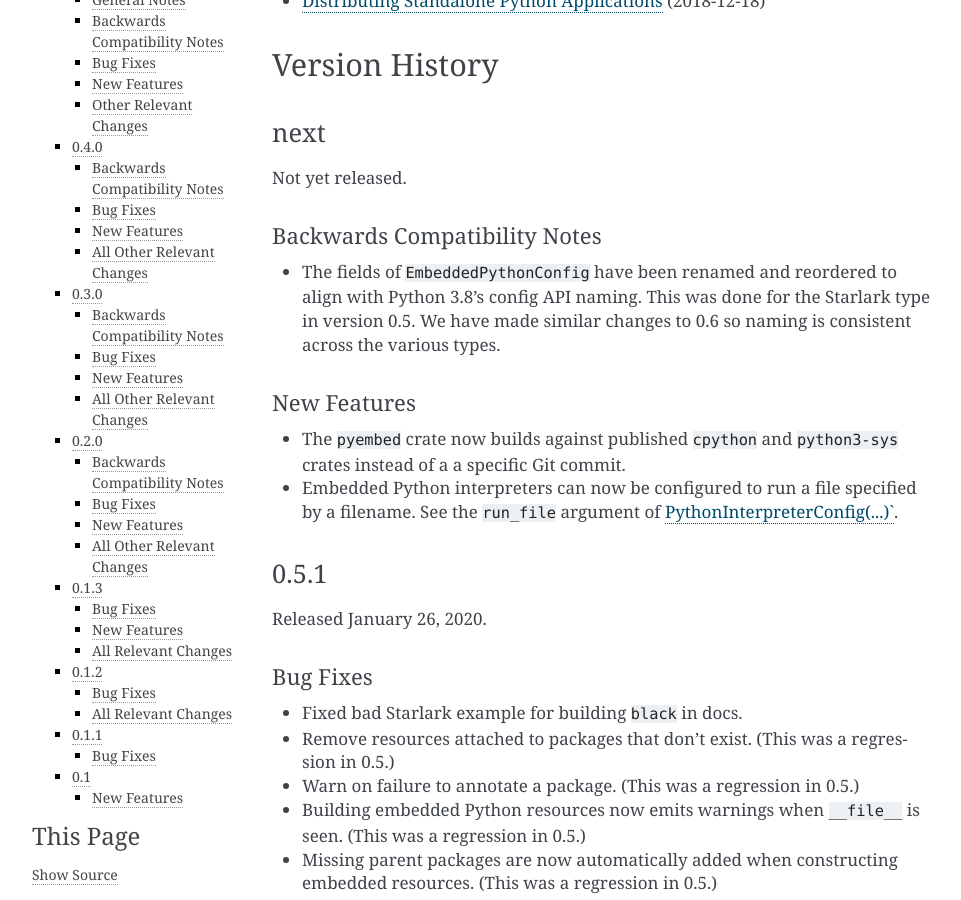
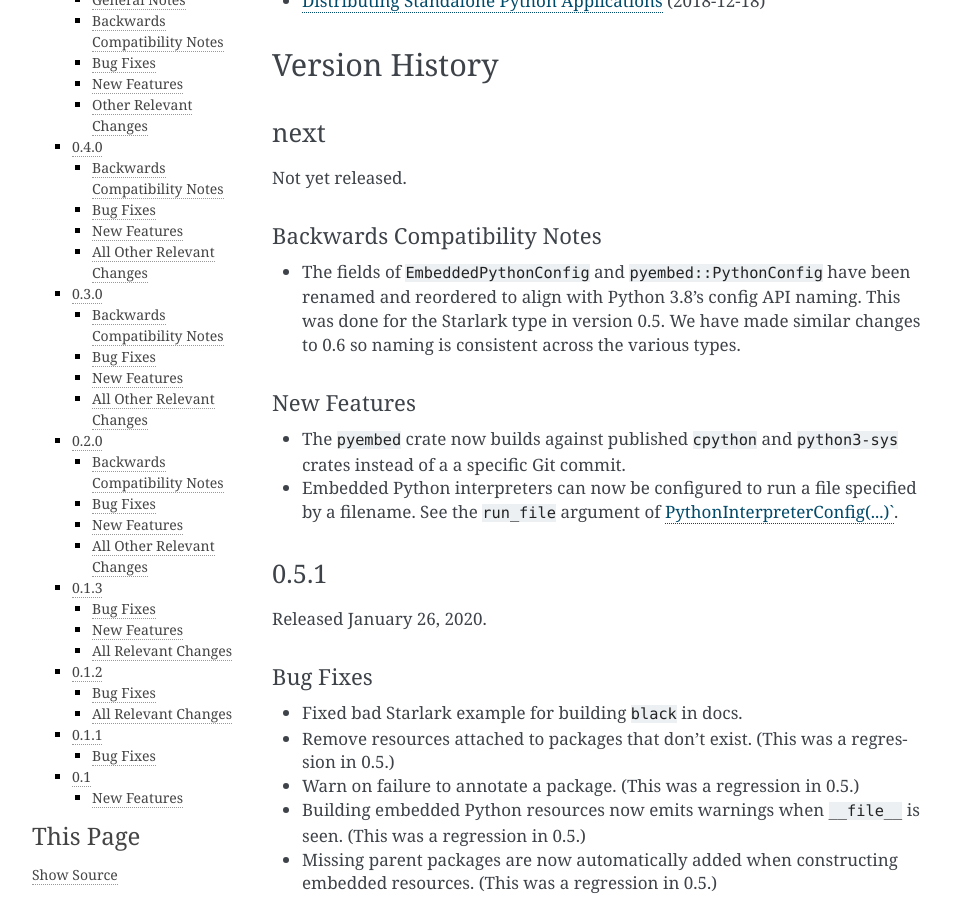
Before and after one commit to indygreg/PyOxidizer, a Sphinx documentation site: the page built from docs/history.rst, in a window 1280 px wide and 900 px high, scrolled down 315 px. Shown: the whole window, without its empty margins (148-1109 px from the left). Built offline with Sphinx 7.4.7, drawn with Linux system fonts in a browser that asks for light colours; the version number could not be read and is left out.

```diff
--- a/docs/history.rst
+++ b/docs/history.rst
@@ -28,10 +28,10 @@
 Backwards Compatibility Notes
 ^^^^^^^^^^^^^^^^^^^^^^^^^^^^^
 
-* The fields of ``EmbeddedPythonConfig`` have been renamed and reordered to
-  align with Python 3.8's config API naming. This was done for the Starlark
-  type in version 0.5. We have made similar changes to 0.6 so naming is
-  consistent across the various types.
+* The fields of ``EmbeddedPythonConfig`` and ``pyembed::PythonConfig`` have been
+  renamed and reordered to align with Python 3.8's config API naming. This was done
+  for the Starlark type in version 0.5. We have made similar changes to 0.6 so
+  naming is consistent across the various types.
 
 New Features
 ^^^^^^^^^^^^
```
Also changed, not shown: 3 other files.
